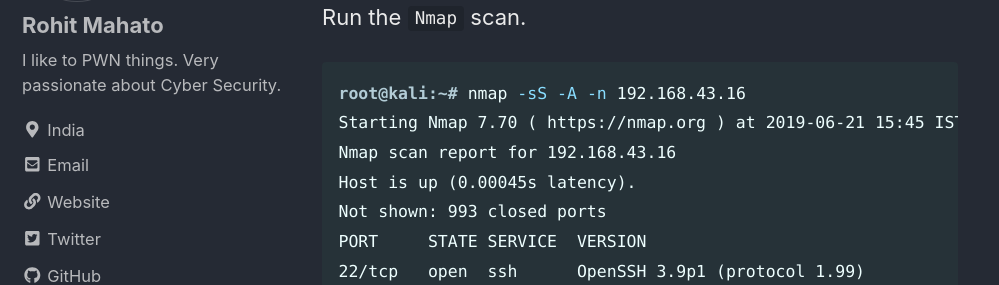
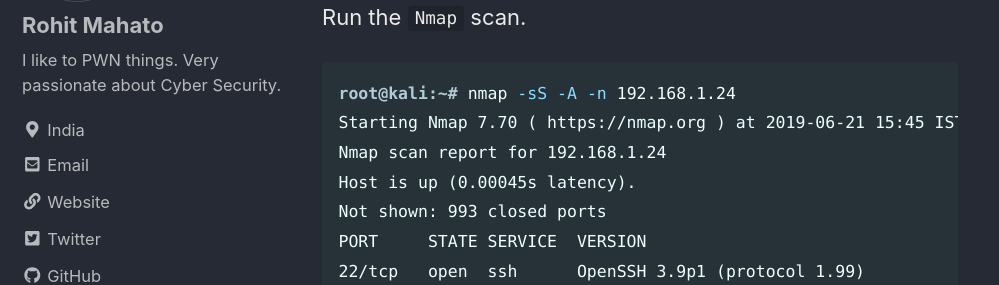
Before and after one commit to rkmsh/rkmsh.github.io, a Jekyll site: the page built from _posts/2019-06-21-Kioptrix_Level_2.md, in a window 1280 px wide and 1400 px high, scrolled down 1306 px. Shown: the part 176-461 px from the top of the window, without its empty margins (0-999 px from the left). Built offline with Jekyll 4.4.1, drawn with Linux system fonts in a browser that asks for light colours; cached includes are drawn as plain includes; comment, search, counter and statistics services are not loaded; some of the changed text lies outside the part shown.

Commit message:
Updating contents

````diff
--- a/_posts/2019-06-21-Kioptrix_Level_2.md
+++ b/_posts/2019-06-21-Kioptrix_Level_2.md
@@ -41,9 +41,9 @@
 
  Run the `Nmap` scan.
  ```console
-root@kali:~# nmap -sS -A -n 192.168.43.16
+root@kali:~# nmap -sS -A -n 192.168.1.24
 Starting Nmap 7.70 ( https://nmap.org ) at 2019-06-21 15:45 IST
-Nmap scan report for 192.168.43.16
+Nmap scan report for 192.168.1.24
 Host is up (0.00045s latency).
 Not shown: 993 closed ports
 PORT     STATE SERVICE  VERSION
@@ -99,7 +99,7 @@
 
 TRACEROUTE
 HOP RTT     ADDRESS
-1   0.45 ms 192.168.43.16
+1   0.45 ms 192.168.1.24
 
 OS and Service detection performed. Please report any incorrect results at https://nmap.org/submit/ .
 Nmap done: 1 IP address (1 host up) scanned in 18.64 seconds
````
